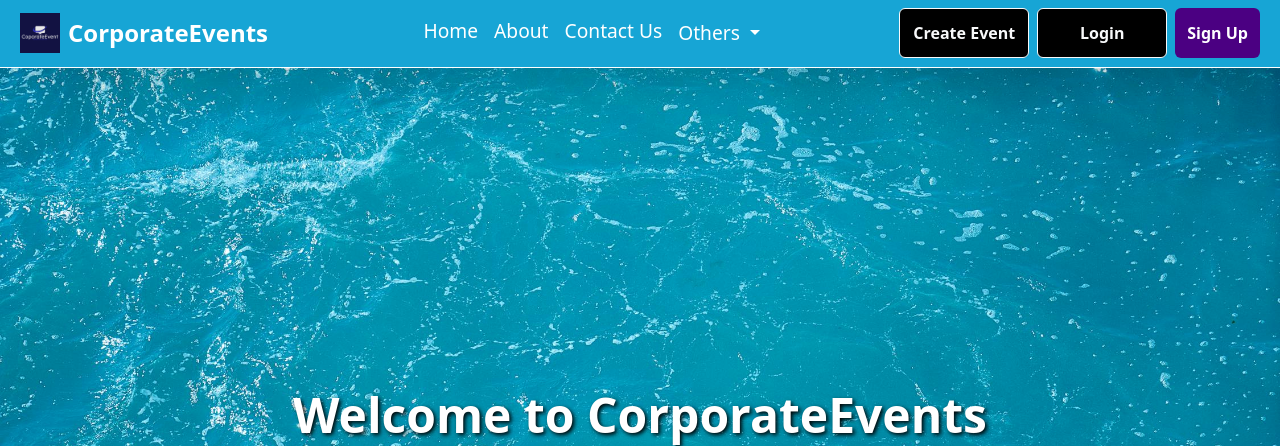
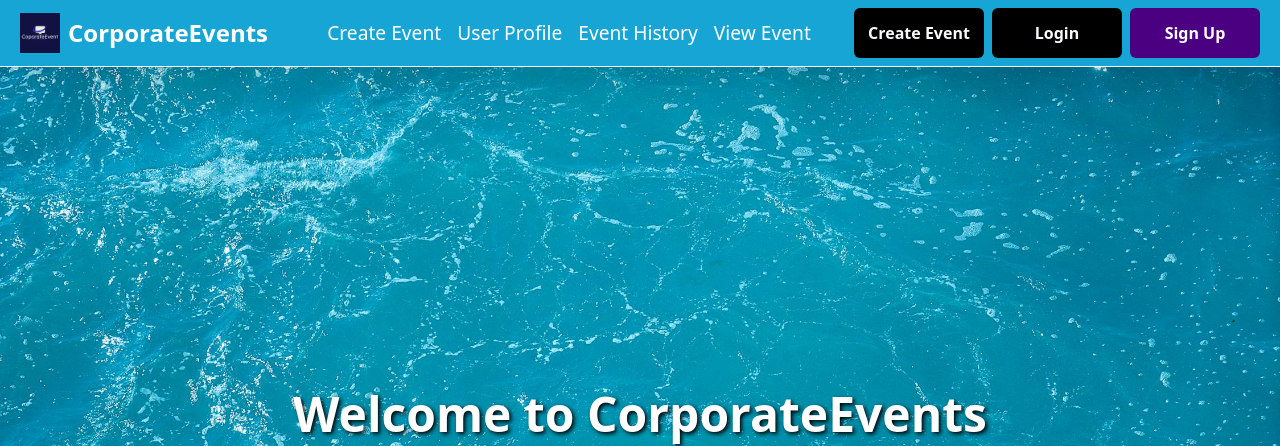
Before and after one commit to lchow6/IAB207-QUT, a Flask app: page / in a window 1280 px wide. Shown: the top 446 px of the page. Run offline with Flask 3, Linux system fonts and the light colour scheme; some libraries are stand-ins or nearby versions.

Commit message:
Adjusted nav bar's navigating function and design

```diff
--- a/a3_group12_corporateevents/website/static/style/style.css
+++ b/a3_group12_corporateevents/website/static/style/style.css
@@ -1,20 +1,17 @@
 
 
-.btn-login {
-    background-color: #000000;
-    border-color:none;
-    height: 50px;
-    width: 130px;
-    font-weight: bold;
-  }
+.btn-login, .btn-navcreateevent {
+  background-color: #000000;
+  border: none; /* Fix border */
+  height: 50px;
+  width: 130px;
+  font-weight: bold;
+  display: flex;
+  justify-content: center;
+  align-items: center;
+}
 
-  .btn-navcreateevent {
-    background-color: #000000;
-    border-color:none;
-    height: 50px;
-    width: 130px;
-    font-weight: bold;
-  }
+
 
 
 .navbar-brand {
--- a/a3_group12_corporateevents/website/templates/index.html
+++ b/a3_group12_corporateevents/website/templates/index.html
@@ -11,7 +11,7 @@
 <header>
   <nav class="navbar navbar-expand-lg shadow-lg p-2 border-bottom border-white" style="background-color: #17a5d5;">
     <div class="container-fluid">
-      <a class="navbar-brand text-white fw-bold d-flex align-items-center" href="index.html">
+      <a class="navbar-brand text-white fw-bold d-flex align-items-center"href="{{ url_for('main.index') }}">
         <img src="{{ url_for('static', filename='img/logo.png')}}" alt="Logo" width="40" height="40" class="me-2">
         CorporateEvents
       </a>
@@ -23,30 +23,35 @@
       <div class="collapse navbar-collapse" id="navbarNav">
         <ul class="navbar-nav mx-auto mb-2 mb-lg-0">
           <li class="nav-item">
-            <a class="nav-link active text-white" aria-current="page" href="#">Home</a>
+            <a class="nav-link" href="{{ url_for('main.create_event') }}">Create Event</a>
           </li>
           <li class="nav-item">
-            <a class="nav-link text-white" href="#">About</a>
+            <a class="nav-link" href="{{ url_for('main.user') }}">User Profile</a>
           </li>
           <li class="nav-item">
-            <a class="nav-link text-white" href="#">Contact Us</a>
+            <a class="nav-link" href="{{ url_for('main.event_history') }}">Event History</a>
           </li>
-          <li class="nav-item dropdown">
-            <a class="nav-link dropdown-toggle text-white" href="#" role="button" data-bs-toggle="dropdown" aria-expanded="false">
-              Others
-            </a>
-            <ul class="dropdown-menu">
-              <li><a class="dropdown-item" href="eventhistory.html">Booking History</a></li>
-            </ul>
+          <li class="nav-item">
+            <a class="nav-link" href="{{ url_for('main.view_event') }}">View Event</a>
           </li>
         </ul>
 
-        <div class="d-flex">
-          <a href="createevent.html">
-            <button type="button" class="btn btn-outline-light me-2 btn-navcreateevent">Create Event</button>
+        <div class="d-flex ">
+          <a href="{{ url_for('main.create_event') }}"
+            class="btn btn-outline-light me-2 btn-navcreateevent d-flex justify-content-center align-items-center"
+            role="button">
+            Create Event
           </a>
-          <button type="button" class="btn btn-outline-light me-2 btn-login">Login</button>
-          <button type="button" class="btn btn-primary">Sign Up</button>
+          <a href="{{ url_for('main.user') }}"
+            class="btn btn-outline-light me-2 btn-login d-flex justify-content-center align-items-center"
+            role="button">
+            Login
+          </a>
+          <a href="{{ url_for('main.user') }}"
+            class="btn btn-primary btn-login d-flex justify-content-center align-items-center"
+            role="button">
+            Sign Up
+          </a>
         </div>
       </div>
     </div>
--- a/a3_group12_corporateevents/website/views.py
+++ b/a3_group12_corporateevents/website/views.py
@@ -5,3 +5,23 @@ main_bp = Blueprint('main', __name__)
 @main_bp.route('/')
 def index():
     return render_template('index.html')
+
+
+@main_bp.route('/createevent')
+def create_event():
+    return render_template('createevent.html')
+
+
+@main_bp.route('/user')
+def user():
+    return render_template('user.html')
+
+
+@main_bp.route('/eventhistory')
+def event_history():
+    return render_template('eventhistory.html')
+
+
+@main_bp.route('/viewevent')
+def view_event():
+    return render_template('viewevent.html')
```
Also changed, not shown: a3_group12_corporateevents/website/templates/createevent.html (+24 -21 lines), a3_group12_corporateevents/website/templates/eventhistory.html (+23 -55 lines), a3_group12_corporateevents/website/templates/viewevent.html (+23 -18 lines).
